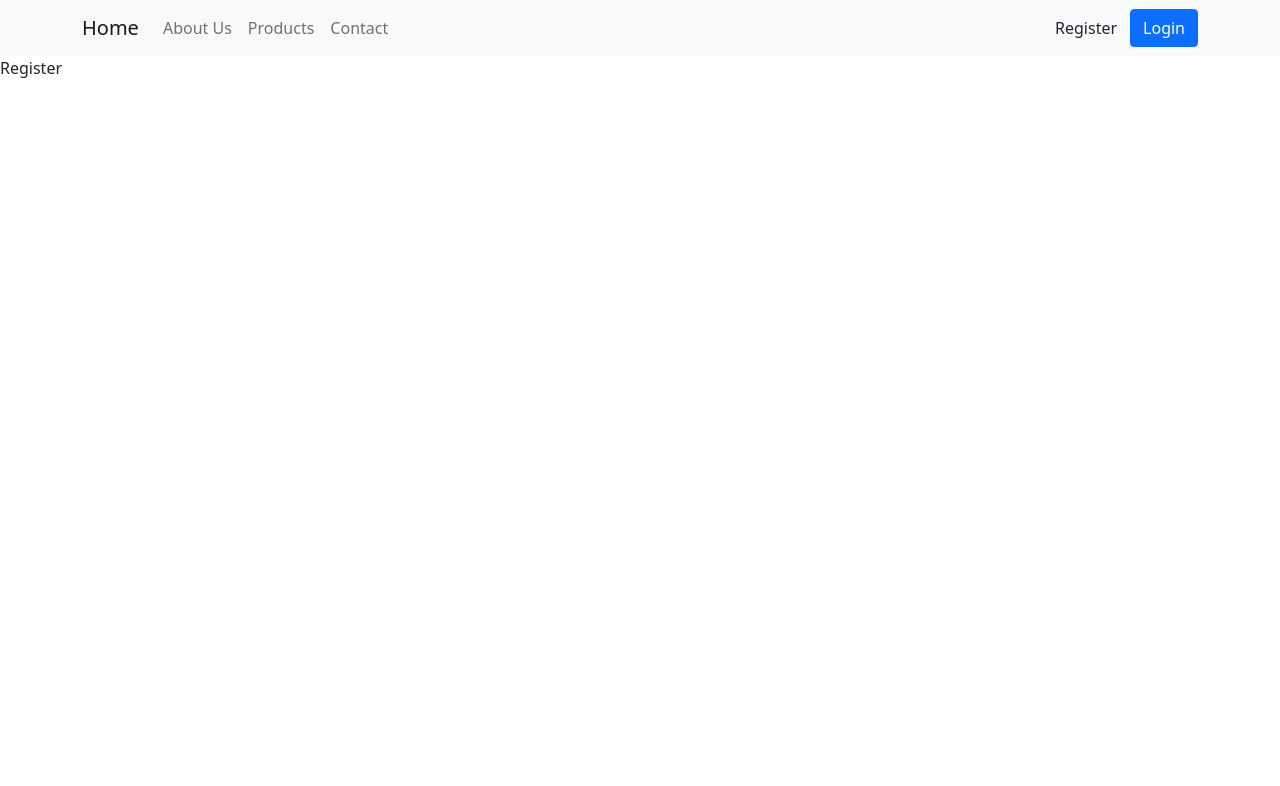
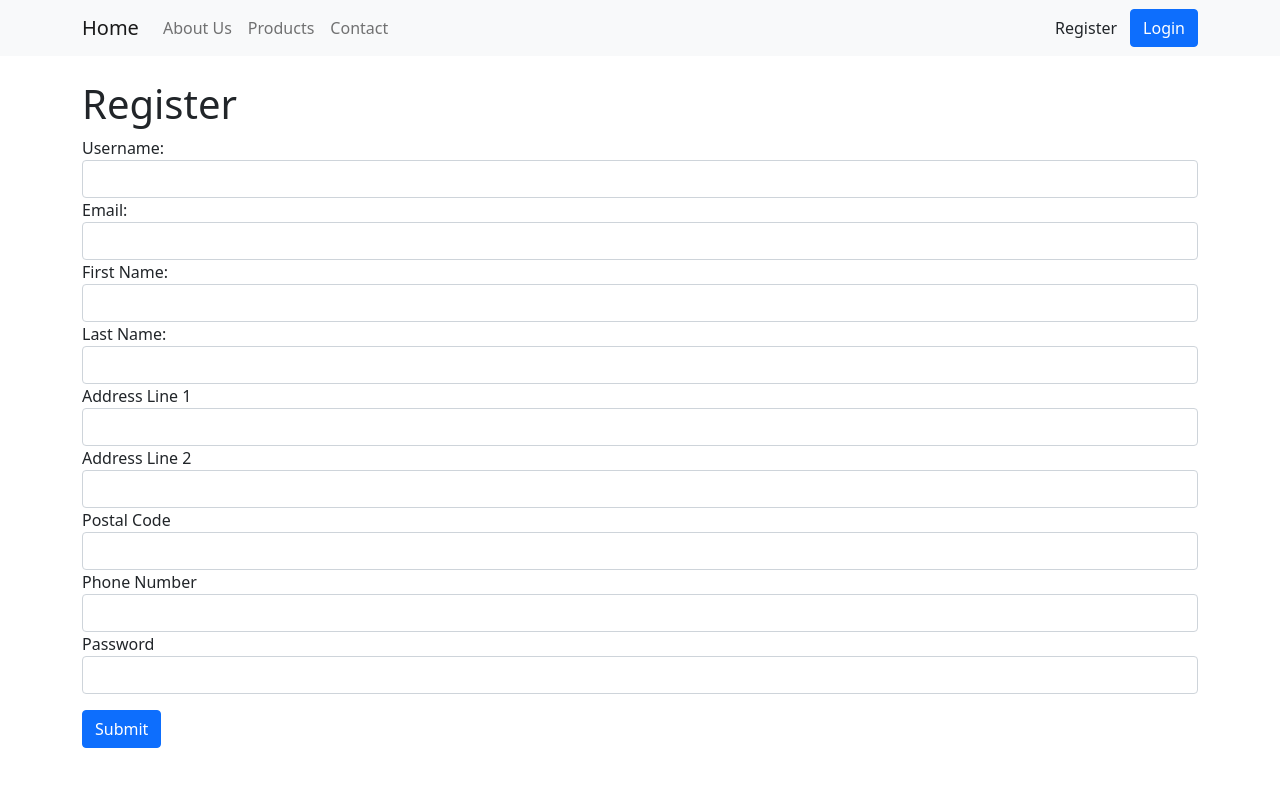
Before and after one commit to harihaysrun/03-sc-vue, a Vue app: page /register in a window 1280 px wide. Shown: the top 786 px of the page. Built offline with nearby package versions, Linux system fonts and the light colour scheme.

Commit message:
register is working!

```diff
--- a/src/App.vue
+++ b/src/App.vue
@@ -24,7 +24,10 @@
       </div>
     </nav>
 
-    <router-view></router-view>
+    <div class="container mt-4">
+      <router-view></router-view>
+    </div>
+
   </div>
 </template>
 
--- /dev/null
+++ b/src/components/Register.vue
@@ -0,0 +1,34 @@
+<template>
+  <div>
+    <div>
+      <label for="">Name: </label>
+      <input type="text" v-model="name" class="form-control" />
+    </div>
+    <div>
+      <label for="">Email: </label>
+      <input type="text" v-model="email" class="form-control" />
+    </div>
+    <div>
+      <button v-on:click="submit" class="btn btn-primary mt-3">Submit</button>
+    </div>
+  </div>
+</template>
+
+<script>
+export default {
+  data: function () {
+    return {
+      name: "",
+      email: "",
+    };
+  },
+  methods: {
+    submit: function () {
+      this.$emit("on-submit", {
+        name: this.name,
+        email: this.email,
+      });
+    },
+  },
+};
+</script>
--- a/src/views/Login.vue
+++ b/src/views/Login.vue
@@ -1,11 +1,43 @@
 <template>
     <div>
-        Login
+        <h1>Login</h1>
+
+        <div>
+          <label for="">Name: </label>
+          <input type="text" v-model="name" class="form-control" />
+        </div>
+        <div>
+          <label for="">Email: </label>
+          <input type="text" v-model="email" class="form-control" />
+        </div>
+        <div>
+          <button v-on:click="submit" class="btn btn-primary mt-3">Submit</button>
+        </div>
+
+        <span>{{name}}</span>
+        <br>
+        <span>{{email}}</span>
+
     </div>
 </template>
 
 <script>
 export default{
-  name: 'Login'
-}
+  name: 'Login',
+  data: function () {
+    return {
+      name: "",
+      email: "",
+    };
+  },
+  methods: {
+    submit: function () {
+      this.$emit("on-submit", {
+        name: this.name,
+        email: this.email,
+      });
+    },
+  },
+};
+
 </script>
--- a/src/views/Register.vue
+++ b/src/views/Register.vue
@@ -1,11 +1,101 @@
 <template>
+  <div>
+    <h1>Register</h1>
+    <!-- <CustomerForm v-on:on-submit="register"></CustomerForm> -->
+
     <div>
-        Register
+      <label for="">Username: </label>
+      <input type="text" v-model="username" class="form-control" />
     </div>
+    <div>
+      <label for="">Email: </label>
+      <input type="email" v-model="email" class="form-control" />
+    </div>
+    <div>
+      <label for="">First Name: </label>
+      <input type="text" v-model="first_name" class="form-control" />
+    </div>
+    <div>
+      <label for="">Last Name: </label>
+      <input type="text" v-model="last_name" class="form-control" />
+    </div>
+    <div>
+      <label for="">Address Line 1</label>
+      <input type="text" v-model="address_line_1" class="form-control" />
+    </div>
+    <div>
+      <label for="">Address Line 2</label>
+      <input type="text" v-model="address_line_2" class="form-control" />
+    </div>
+    <div>
+      <label for="">Postal Code</label>
+      <input type="text" v-model="postal_code" class="form-control" />
+    </div>
+    <div>
+      <label for="">Phone Number</label>
+      <input type="text" v-model="phone_number" class="form-control" />
+    </div>
+    <div>
+      <label for="">Password</label>
+      <input type="password" v-model="password" class="form-control" />
+    </div>
+    <div>
+      <button v-on:click="submit" class="btn btn-primary mt-3">Submit</button>
+    </div>
+
+     <!-- v-on:click="submit" -->
+
+  </div>
 </template>
 
+
 <script>
-export default{
-  name: 'Login'
-}
+
+// import CustomerForm from "@/components/Register";
+import axios from 'axios';
+const BASE_API_URL = "https://nsy-03-sunscreen.herokuapp.com/api/";
+
+export default {
+  name: "Add",
+  // components: {
+  //   CustomerForm,
+  // },
+  mounted: function(){
+    document.title = "Register"
+  },
+  data: function(){
+    return {
+      'username': '',
+      'email': '',
+      'first_name': '',
+      'last_name': '',
+      'address_line_1': '',
+      'address_line_2': '',
+      'postal_code': '',
+      'phone_number': '',
+      'password': ''
+    }
+  },
+  methods: {
+    submit: async function () {
+      // // first arg: name of mutation
+      // // second arg: data we want to send over
+      // this.$store.commit("addNewCustomer", data);
+
+      await axios.post(BASE_API_URL + 'users/register',{
+        'username': this.username,
+        'email': this.email,
+        'first_name': this.first_name,
+        'last_name': this.last_name,
+        'address_line_1': this.address_line_1,
+        'address_line_2': this.address_line_2,
+        'postal_code': this.postal_code,
+        'phone_number': this.phone_number,
+        'password': this.password,
+      });
+
+      this.$router.push("/login"); // set current route
+    },
+  },
+};
 </script>
```
